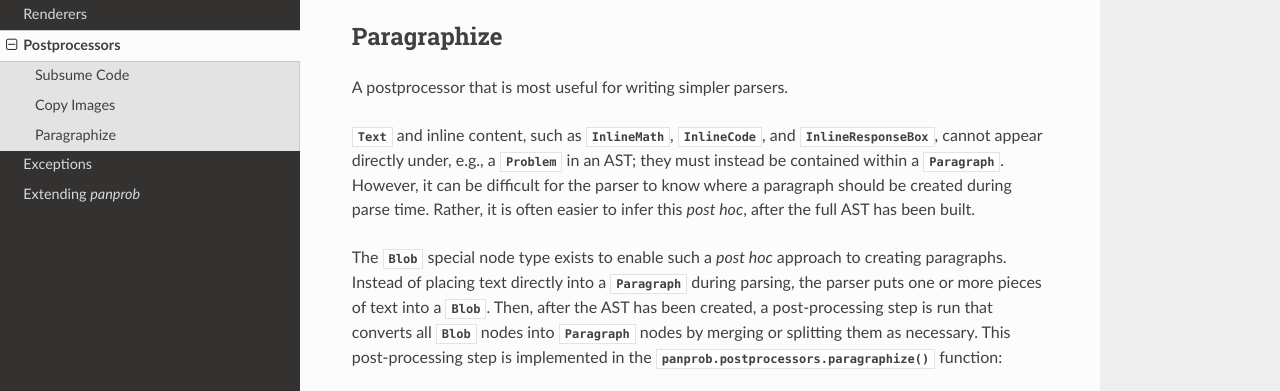
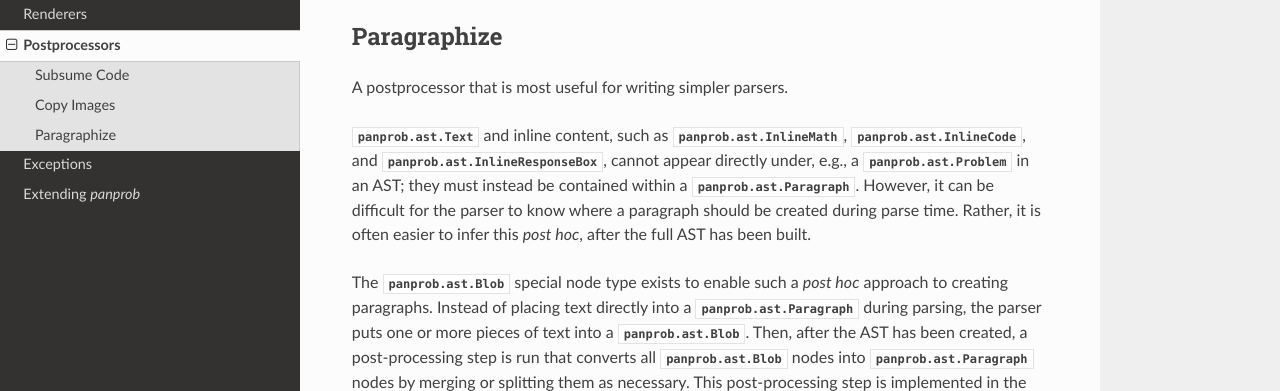
Before and after one commit to eldridgejm/panprob, a Sphinx documentation site: the page built from doc/source/postprocessors.rst, in a window 1280 px wide and 900 px high, scrolled down 598 px, cut to the strip 167-558 px from the top of the window. Built offline with Sphinx 7.4.7 and the Read the Docs theme 2.0.0, drawn with Linux system fonts in a browser that asks for light colours.

Commit message:
Small fixes to documentation.

```diff
--- a/doc/source/ast.rst
+++ b/doc/source/ast.rst
@@ -135,7 +135,7 @@ If you have a new problem format that you want to convert to HTML or one of the
 other formats that `panprob` supports, you can write a parser for it. A parser
 is simply a function that takes a string as input and returns a
 :class:`Problem` object as output. You can take a look at the source of the
-existing parsers on `GitHub
+existing `parsers on GitHub
 <https://github.com/eldridgejm/panprob/tree/main/panprob/parsers>`_ for inspiration.
 
 If the format you're writing a parser for is based on a standard markup (such
@@ -147,5 +147,5 @@ then converts the resulting AST into a `panprob` AST.
 On the other hand, if you'd like to write a renderer for a new format, you can
 do that too. A renderer is simply a function that takes a :class:`Problem`
 object as input and returns a string as output. You can take a look at the
-source of the existing renderers on `GitHub
+source of the existing `renderers on GitHub
 <https://github.com/eldridgejm/panprob/tree/main/panprob/renderers>`_.
--- a/doc/source/postprocessors.rst
+++ b/doc/source/postprocessors.rst
@@ -30,20 +30,21 @@ Paragraphize
 
 A postprocessor that is most useful for writing simpler parsers.
 
-:class:`Text` and inline content, such as :class:`InlineMath`,
-:class:`InlineCode`, and :class:`InlineResponseBox`, cannot appear directly
-under, e.g., a :class:`Problem` in an AST; they must instead be contained
-within a :class:`Paragraph`. However, it can be difficult for the parser to
-know where a paragraph should be created during parse time. Rather, it is
-often easier to infer this *post hoc*, after the full AST has been built.
+:class:`panprob.ast.Text` and inline content, such as
+:class:`panprob.ast.InlineMath`, :class:`panprob.ast.InlineCode`, and
+:class:`panprob.ast.InlineResponseBox`, cannot appear directly under, e.g., a
+:class:`panprob.ast.Problem` in an AST; they must instead be contained within a
+:class:`panprob.ast.Paragraph`. However, it can be difficult for the parser to
+know where a paragraph should be created during parse time. Rather, it is often
+easier to infer this *post hoc*, after the full AST has been built.
 
-The :class:`Blob` special node type exists to enable such a *post hoc*
-approach to creating paragraphs. Instead of placing text directly into a
-:class:`Paragraph` during parsing, the parser puts one or more pieces of
-text into a :class:`Blob`. Then, after the AST has been created, a
-post-processing step is run that converts all :class:`Blob` nodes into
-:class:`Paragraph` nodes by merging or splitting them as necessary. This
-post-processing step is implemented in the
-:func:`panprob.postprocessors.paragraphize` function:
+The :class:`panprob.ast.Blob` special node type exists to enable such a *post
+hoc* approach to creating paragraphs. Instead of placing text directly into a
+:class:`panprob.ast.Paragraph` during parsing, the parser puts one or more
+pieces of text into a :class:`panprob.ast.Blob`. Then, after the AST has been
+created, a post-processing step is run that converts all
+:class:`panprob.ast.Blob` nodes into :class:`panprob.ast.Paragraph` nodes by
+merging or splitting them as necessary. This post-processing step is
+implemented in the :func:`panprob.postprocessors.paragraphize` function:
 
 .. autofunction:: panprob.postprocessors.paragraphize
```
